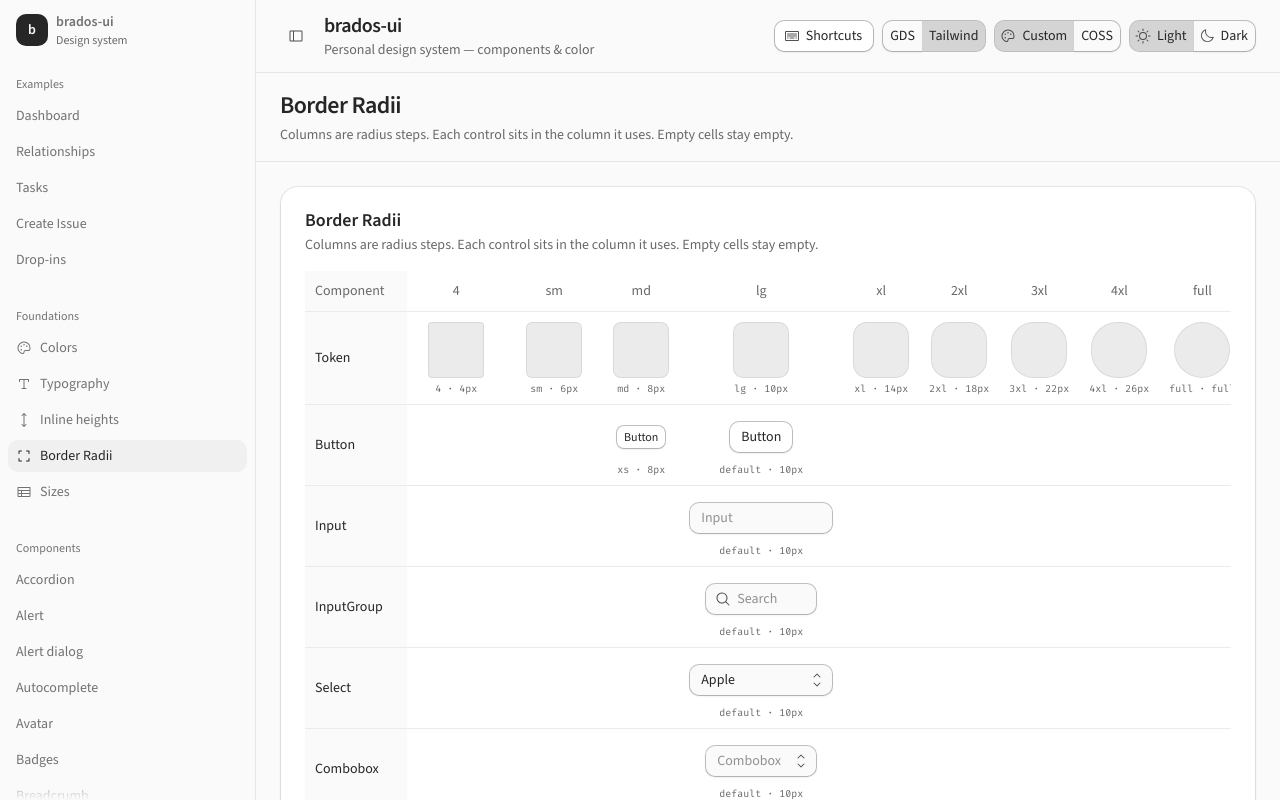
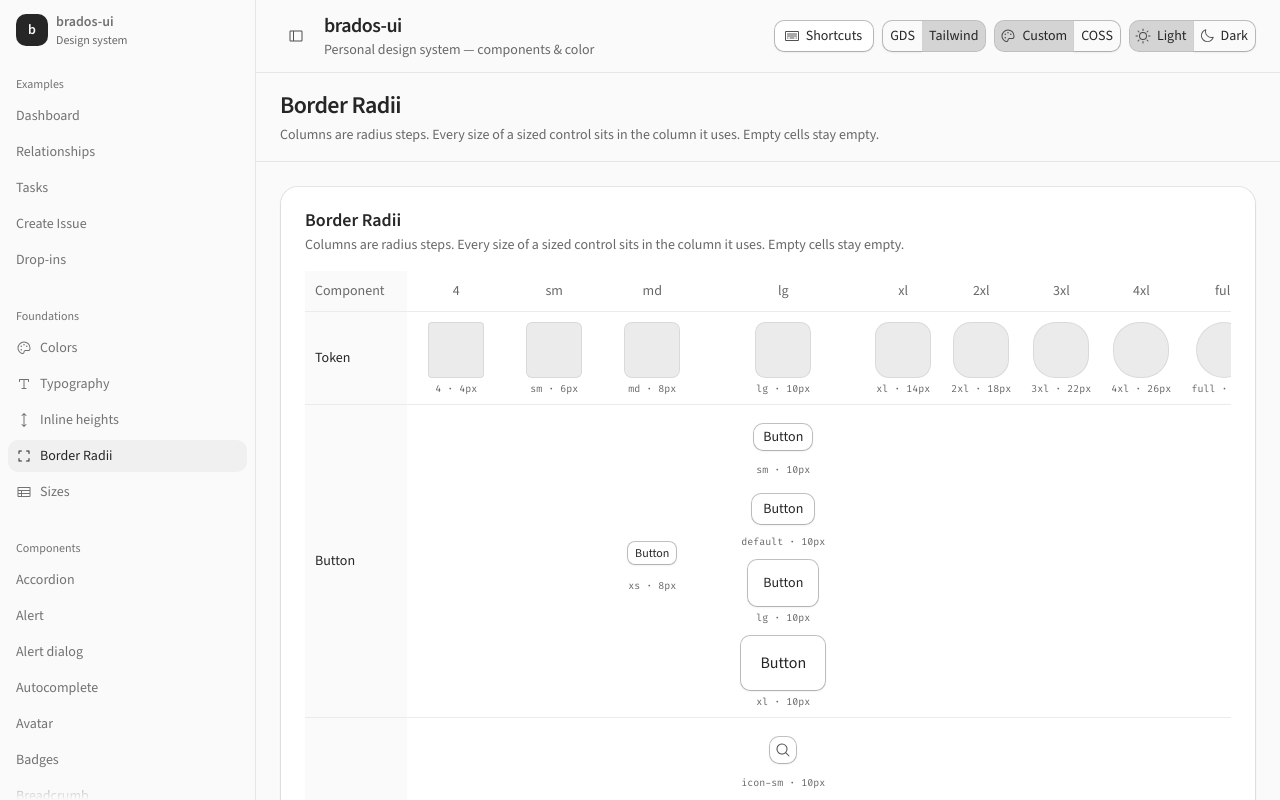
Before and after one commit to bradsiefert/brados-ui, a Next.js app: page /foundations/border-radii in a window 1280 px wide. Built offline with nearby package versions, Linux system fonts and the light colour scheme.

Commit message:
Show every control size on the border radii page.
Stack each size of button, badge, input, and the other sized fields in the radius column that size actually uses.

Co-authored-by: cwyg6p4dds <cwyg6p4dds@privaterelay.appleid.com>

```diff
--- a/components/showcase/border-radii.tsx
+++ b/components/showcase/border-radii.tsx
@@ -76,8 +76,12 @@ type RadiusSample = {
 
 type RadiusRow = {
   name: string
-  samples: Partial<Record<RadiusColumn, RadiusSample>>
+  samples: Partial<Record<RadiusColumn, RadiusSample[]>>
 }
+
+const fieldSizes = ["sm", "default", "lg"] as const
+const buttonSizes = ["sm", "default", "lg", "xl"] as const
+const iconSizes = ["icon-sm", "icon", "icon-lg", "icon-xl"] as const
 
 const fruitItems = [
   { label: "Apple", value: "apple" },
@@ -204,6 +208,7 @@ function getRadiusRows(): RadiusRow[] {
       samples: Object.fromEntries(
         COLUMNS.map((column) => [
           column,
+          [
             {
               token: column,
               node: (
@@ -213,13 +218,15 @@ function getRadiusRows(): RadiusRow[] {
                 />
               ),
             },
+          ],
         ]),
       ) as RadiusRow["samples"],
     },
     {
       name: "Button",
       samples: {
-        md: {
+        md: [
+          {
             token: "xs",
             node: (
               <Button data-height-target size="xs" variant="outline">
@@ -227,46 +234,83 @@ function getRadiusRows(): RadiusRow[] {
               </Button>
             ),
           },
-        lg: {
-          token: "default",
+        ],
+        lg: buttonSizes.map((size) => ({
+          token: size,
           node: (
-            <Button data-height-target variant="outline">
+            <Button data-height-target size={size} variant="outline">
               Button
             </Button>
           ),
+        })),
       },
+    },
+    {
+      name: "Button icon",
+      samples: {
+        md: [
+          {
+            token: "icon-xs",
+            node: (
+              <Button
+                aria-label="Search"
+                data-height-target
+                size="icon-xs"
+                variant="outline"
+              >
+                <MagnifyingGlassIcon />
+              </Button>
+            ),
+          },
+        ],
+        lg: iconSizes.map((size) => ({
+          token: size,
+          node: (
+            <Button
+              aria-label="Search"
+              data-height-target
+              size={size}
+              variant="outline"
+            >
+              <MagnifyingGlassIcon />
+            </Button>
+          ),
+        })),
       },
     },
     {
       name: "Input",
       samples: {
-        lg: { token: "default", node: <Input placeholder="Input" /> },
+        lg: fieldSizes.map((size) => ({
+          token: size,
+          node: <Input className="w-28" placeholder="Input" size={size} />,
+        })),
       },
     },
     {
       name: "InputGroup",
       samples: {
-        lg: {
-          token: "default",
+        lg: fieldSizes.map((size) => ({
+          token: size,
           node: (
             <InputGroup data-height-target className="w-28">
               <InputGroupAddon>
                 <MagnifyingGlassIcon />
               </InputGroupAddon>
-              <InputGroupInput placeholder="Search" type="search" />
+              <InputGroupInput placeholder="Search" size={size} type="search" />
             </InputGroup>
           ),
-        },
+        })),
       },
     },
     {
       name: "Select",
       samples: {
-        lg: {
-          token: "default",
+        lg: fieldSizes.map((size) => ({
+          token: size,
           node: (
             <Select items={fruitItems} defaultValue={fruitItems[0]}>
-              <SelectTrigger data-height-target className="w-28">
+              <SelectTrigger data-height-target className="w-28" size={size}>
                 <SelectValue placeholder="Select" />
               </SelectTrigger>
               <SelectPopup>
@@ -278,20 +322,21 @@ function getRadiusRows(): RadiusRow[] {
               </SelectPopup>
             </Select>
           ),
-        },
+        })),
       },
     },
     {
       name: "Combobox",
       samples: {
-        lg: {
-          token: "default",
+        lg: fieldSizes.map((size) => ({
+          token: size,
           node: (
             <Combobox items={fruitItems}>
               <ComboboxInput
                 aria-label="Fruit"
                 className="w-28"
                 placeholder="Combobox"
+                size={size}
               />
               <ComboboxPopup>
                 <ComboboxEmpty>No fruits found.</ComboboxEmpty>
@@ -305,20 +350,21 @@ function getRadiusRows(): RadiusRow[] {
               </ComboboxPopup>
             </Combobox>
           ),
-        },
+        })),
       },
     },
     {
       name: "Autocomplete",
       samples: {
-        lg: {
-          token: "default",
+        lg: fieldSizes.map((size) => ({
+          token: size,
           node: (
             <Autocomplete items={fruitItems}>
               <AutocompleteInput
                 aria-label="Fruit"
                 className="w-28"
                 placeholder="Auto"
+                size={size}
               />
               <AutocompletePopup>
                 <AutocompleteEmpty>No fruits found.</AutocompleteEmpty>
@@ -332,16 +378,22 @@ function getRadiusRows(): RadiusRow[] {
               </AutocompletePopup>
             </Autocomplete>
           ),
-        },
+        })),
       },
     },
     {
       name: "NumberField",
       samples: {
-        lg: {
-          token: "default",
+        lg: fieldSizes.map((size) => ({
+          token: size,
           node: (
-            <NumberField defaultValue={3} min={0} max={99} className="w-28">
+            <NumberField
+              defaultValue={3}
+              min={0}
+              max={99}
+              className="w-28"
+              size={size}
+            >
               <NumberFieldGroup data-height-target>
                 <NumberFieldDecrement />
                 <NumberFieldInput />
@@ -349,22 +401,27 @@ function getRadiusRows(): RadiusRow[] {
               </NumberFieldGroup>
             </NumberField>
           ),
-        },
+        })),
       },
     },
     {
       name: "Toggle",
       samples: {
-        lg: {
-          token: "default",
-          node: <Toggle data-height-target>Toggle</Toggle>,
-        },
+        lg: fieldSizes.map((size) => ({
+          token: size,
+          node: (
+            <Toggle data-height-target size={size}>
+              Toggle
+            </Toggle>
+          ),
+        })),
       },
     },
     {
       name: "Badge",
       samples: {
-        "4": {
+        "4": [
+          {
             token: "sm",
             node: (
               <Badge data-height-target size="sm" variant="outline">
@@ -372,31 +429,35 @@ function getRadiusRows(): RadiusRow[] {
               </Badge>
             ),
           },
-        sm: {
-          token: "default",
+        ],
+        sm: (["default", "lg"] as const).map((size) => ({
+          token: size,
           node: (
-            <Badge data-height-target variant="outline">
+            <Badge data-height-target size={size} variant="outline">
               Badge
             </Badge>
           ),
-        },
+        })),
       },
     },
     {
       name: "Switch",
       samples: {
-        full: {
+        full: [
+          {
             token: "full",
             node: (
               <Switch data-height-target defaultChecked aria-label="Switch" />
             ),
           },
+        ],
       },
     },
     {
       name: "Checkbox",
       samples: {
-        "4": {
+        "4": [
+          {
             token: "default",
             node: (
               <Checkbox
@@ -406,12 +467,14 @@ function getRadiusRows(): RadiusRow[] {
               />
             ),
           },
+        ],
       },
     },
     {
       name: "Radio",
       samples: {
-        full: {
+        full: [
+          {
             token: "full",
             node: (
               <RadioGroup
@@ -423,21 +486,25 @@ function getRadiusRows(): RadiusRow[] {
               </RadioGroup>
             ),
           },
+        ],
       },
     },
     {
       name: "Kbd",
       samples: {
-        "4": {
+        "4": [
+          {
             token: "default",
             node: <Kbd data-height-target>⌘K</Kbd>,
           },
+        ],
       },
     },
     {
       name: "TabsList",
       samples: {
-        lg: {
+        lg: [
+          {
             token: "default",
             node: (
               <Tabs defaultValue="one">
@@ -448,6 +515,7 @@ function getRadiusRows(): RadiusRow[] {
               </Tabs>
             ),
           },
+        ],
       },
     },
   ]
@@ -465,8 +533,8 @@ export function BorderRadii(): React.ReactElement {
       <CardHeader>
         <CardTitle>Border Radii</CardTitle>
         <CardDescription>
-          Columns are radius steps. Each control sits in the column it uses.
-          Empty cells stay empty.
+          Columns are radius steps. Every size of a sized control sits in the
+          column it uses. Empty cells stay empty.
         </CardDescription>
       </CardHeader>
       <CardPanel>
@@ -488,16 +556,24 @@ export function BorderRadii(): React.ReactElement {
                   {row.name}
                 </TableCell>
                 {COLUMNS.map((column) => {
-                  const sample = row.samples[column]
+                  const samples = row.samples[column]
                   return (
                     <TableCell
                       key={column}
                       className="text-center align-middle"
                     >
-                      {sample ? (
-                        <RadiusCellSample deps={deps} token={sample.token}>
+                      {samples ? (
+                        <div className="flex flex-col items-center gap-3">
+                          {samples.map((sample) => (
+                            <RadiusCellSample
+                              key={sample.token}
+                              deps={deps}
+                              token={sample.token}
+                            >
                               {sample.node}
                             </RadiusCellSample>
+                          ))}
+                        </div>
                       ) : null}
                     </TableCell>
                   )
--- a/lib/component-sections.ts
+++ b/lib/component-sections.ts
@@ -37,7 +37,7 @@ export const foundationEntries: PlaygroundEntry[] = [
     slug: "border-radii",
     title: "Border Radii",
     description:
-      "Columns are radius steps. Each control sits in the column it uses. Empty cells stay empty.",
+      "Columns are radius steps. Every size of a sized control sits in the column it uses. Empty cells stay empty.",
     href: "/foundations/border-radii",
     status: "ready",
   },
```
Lines whose indentation alone changed are shown as unchanged.
